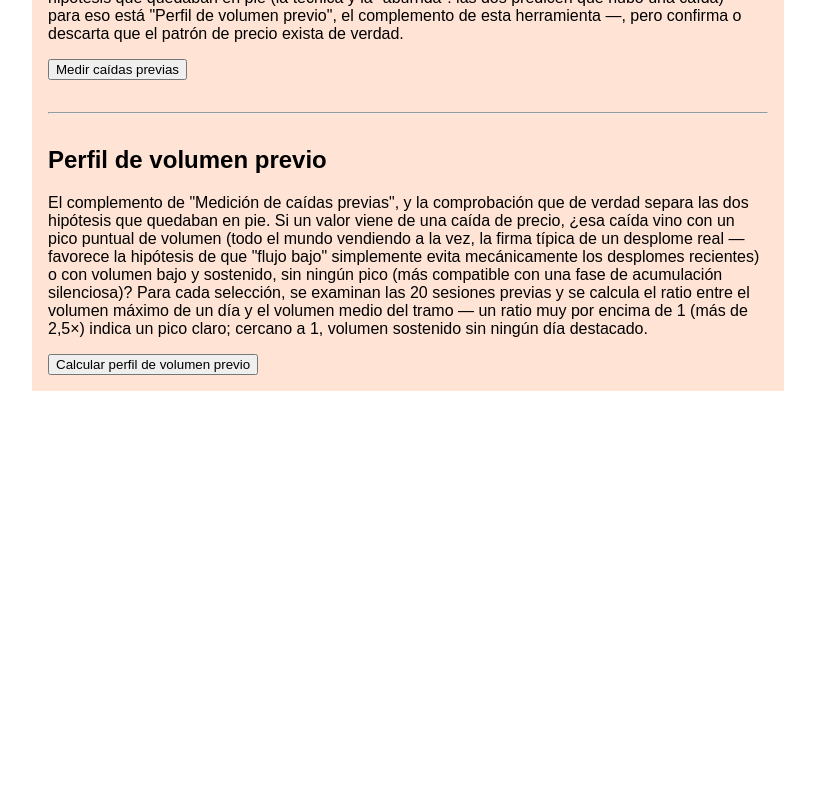
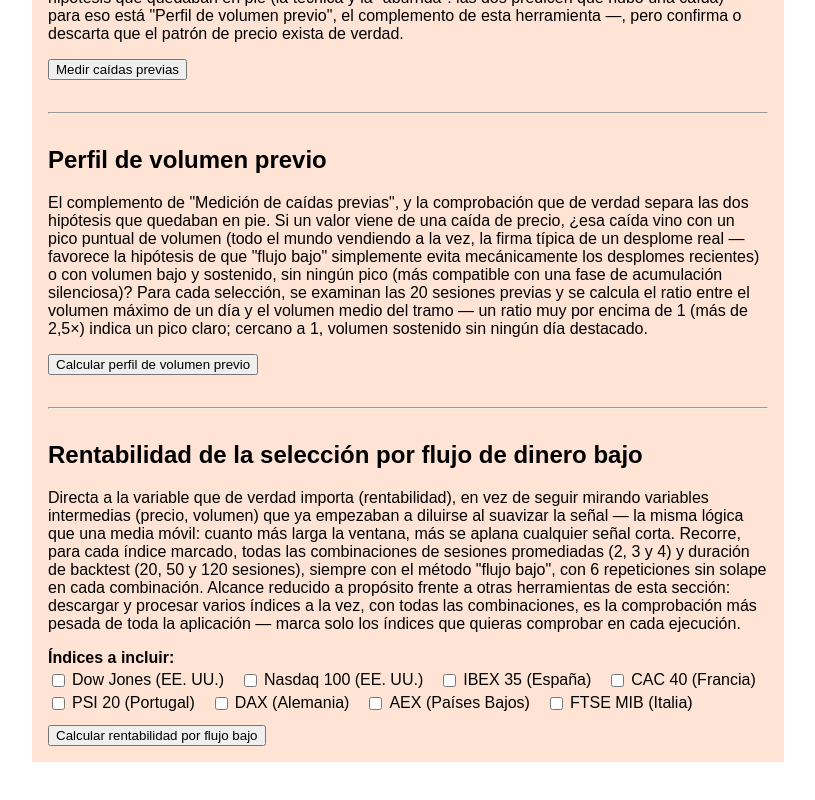
Before and after one commit to antonioluiscliment/fondo-ia-web, a Next.js app: page /anomaliasFlujoBajo in a window 1280 px wide. Shown: the part 846-1646 px from the top of the page, without its empty margins (232-1047 px from the left). Before the commit the page ends 1277 px from the top, so only its background shows below. Built offline with nearby package versions, Linux system fonts and the light colour scheme.

Commit message:
Add files via upload

```diff
--- a/pages/anomaliasFlujoBajo.js
+++ b/pages/anomaliasFlujoBajo.js
@@ -2,7 +2,7 @@ import { useState } from "react";
 import MenuLayout from "../components/MenuLayout";
 import BotonCompartirPdf from "../components/BotonCompartirPdf";
 import { useAppConfig } from "../lib/appConfig";
-import { obtenerIndice, tickerVisible } from "../lib/indices";
+import { obtenerIndice, tickerVisible, INDICES } from "../lib/indices";
 import { descargarTablaPdf } from "../lib/pdfComun";
 
 // Sección de investigación, nacida de una observación durante el
@@ -14,7 +14,7 @@ import { descargarTablaPdf } from "../lib/pdfComun";
 // efecto real o un artefacto de la muestra — ver el icono de
 // información del título para el contexto completo.
 export default function AnomaliasFlujoBajo() {
-  const { t, indiceId, factorPenalizacion, nComponentes, pesoMaximo, frecuenciaRebalanceo, sesionesPuntuacion } =
+  const { t, idioma, indiceId, factorPenalizacion, nComponentes, pesoMaximo, frecuenciaRebalanceo, sesionesPuntuacion } =
     useAppConfig();
   const indice = obtenerIndice(indiceId);
   const nombreIndice = indice.nombre.es;
@@ -31,6 +31,14 @@ export default function AnomaliasFlujoBajo() {
   const [volumen, setVolumen] = useState(null);
   const [cargandoVolumen, setCargandoVolumen] = useState(false);
   const [errorVolumen, setErrorVolumen] = useState(null);
+
+  const INDICES_DISPONIBLES_RENT = INDICES.filter((i) => !!i.etfReferencia || i.id === "psi20");
+  const [indicesRentFlujoBajo, setIndicesRentFlujoBajo] = useState(() =>
+    Object.fromEntries(INDICES_DISPONIBLES_RENT.map((i) => [i.id, false]))
+  );
+  const [rentFlujoBajo, setRentFlujoBajo] = useState(null);
+  const [cargandoRentFlujoBajo, setCargandoRentFlujoBajo] = useState(false);
+  const [errorRentFlujoBajo, setErrorRentFlujoBajo] = useState(null);
 
   const queryComun = `indice=${indiceId}&sesiones=${sesionesPuntuacion}&factor=${factorPenalizacion}&n=${nComponentes}&max=${pesoMaximo}&frecuencia=${frecuenciaRebalanceo}`;
 
@@ -79,6 +87,28 @@ export default function AnomaliasFlujoBajo() {
       setErrorVolumen(e.message);
     } finally {
       setCargandoVolumen(false);
+    }
+  }
+
+  async function realizarRentFlujoBajo() {
+    setCargandoRentFlujoBajo(true);
+    setErrorRentFlujoBajo(null);
+    setRentFlujoBajo(null);
+    try {
+      const idsElegidos = Object.entries(indicesRentFlujoBajo)
+        .filter(([, marcado]) => marcado)
+        .map(([id]) => id);
+      if (idsElegidos.length === 0) throw new Error("Marca al menos un índice.");
+      const resp = await fetch(
+        `/api/rentabilidadFlujoBajo?indices=${idsElegidos.join(",")}&factor=${factorPenalizacion}&n=${nComponentes}&max=${pesoMaximo}&frecuencia=${frecuenciaRebalanceo}`
+      );
+      const json = await resp.json();
+      if (!resp.ok) throw new Error(json.error || "Error desconocido");
+      setRentFlujoBajo(json);
+    } catch (e) {
+      setErrorRentFlujoBajo(e.message);
+    } finally {
+      setCargandoRentFlujoBajo(false);
     }
   }
 
@@ -320,6 +350,124 @@ export default function AnomaliasFlujoBajo() {
           })()}
         </div>
       )}
+
+      <hr style={{ margin: "32px 0" }} />
+
+      <h2>{t.rentFlujoBajoTitulo}</h2>
+      <p>{t.rentFlujoBajoDesc}</p>
+
+      <p style={{ fontWeight: "bold", marginBottom: 4 }}>{t.rentFlujoBajoEtiquetaSeleccion}</p>
+      <div style={{ display: "flex", flexWrap: "wrap", gap: "4px 16px", marginBottom: 12 }}>
+        {INDICES_DISPONIBLES_RENT.map((ind) => (
+          <label key={ind.id} style={{ display: "flex", alignItems: "center", gap: 4 }}>
+            <input
+              type="checkbox"
+              checked={!!indicesRentFlujoBajo[ind.id]}
+              onChange={(e) => setIndicesRentFlujoBajo((prev) => ({ ...prev, [ind.id]: e.target.checked }))}
+            />
+            {ind.nombre[idioma]}
+          </label>
+        ))}
+      </div>
+
+      <button onClick={realizarRentFlujoBajo} disabled={cargandoRentFlujoBajo}>
+        {cargandoRentFlujoBajo ? t.rentFlujoBajoBotonCargando : t.rentFlujoBajoBoton}
+      </button>
+
+      {errorRentFlujoBajo && <p style={{ color: "crimson" }}>{t.error}: {errorRentFlujoBajo}</p>}
+
+      {rentFlujoBajo && (
+        <div style={{ border: "2px solid #333", borderRadius: 6, padding: 16, margin: "12px 0" }}>
+          {rentFlujoBajo.resultados
+            .filter((r) => r.error)
+            .map((r) => (
+              <p key={r.indice} style={{ color: "crimson" }}>
+                {r.nombreIndice} — {t.error}: {r.error}
+              </p>
+            ))}
+
+          {rentFlujoBajo.sesionesPromediadas.map((sesiones) => (
+            <div key={sesiones} style={{ marginTop: 24 }}>
+              <h3>{t.sesionesPromediadasEtiqueta}: {sesiones}</h3>
+              {rentFlujoBajo.duraciones.map((duracion) => (
+                <div key={duracion} style={{ marginTop: 12 }}>
+                  <h4>{duracion} {t.sesionesEtiqueta}</h4>
+                  <div style={{ overflowX: "auto" }}>
+                    <table border="1" cellPadding="6" style={{ borderCollapse: "collapse", width: "100%" }}>
+                      <thead>
+                        <tr>
+                          <th>{t.colIndice}</th>
+                          <th>{t.colRepeticiones}</th>
+                          <th>{t.colRentCarteraMedia}</th>
+                          <th>{t.colRentCarteraRango}</th>
+                          <th>{t.colRentIndiceMediaSimple}</th>
+                        </tr>
+                      </thead>
+                      <tbody>
+                        {rentFlujoBajo.resultados
+                          .filter((r) => !r.error)
+                          .map((r) => {
+                            const c = r.porCombinacion.find((x) => x.sesionesPromediadas === sesiones && x.duracion === duracion);
+                            if (!c) return null;
+                            return (
+                              <tr key={r.indice}>
+                                <td>{r.nombreIndice}</td>
+                                <td>{c.repeticiones}</td>
+                                <td>{c.rentCarteraMedia !== null ? `${c.rentCarteraMedia}%` : "-"}</td>
+                                <td>
+                                  {c.rentCarteraMin !== null && c.rentCarteraMax !== null
+                                    ? `[${c.rentCarteraMin}%, ${c.rentCarteraMax}%]`
+                                    : "-"}
+                                </td>
+                                <td>{c.rentIndiceMedia !== null ? `${c.rentIndiceMedia}%` : "-"}</td>
+                              </tr>
+                            );
+                          })}
+                      </tbody>
+                    </table>
+                  </div>
+                </div>
+              ))}
+            </div>
+          ))}
+
+          {(() => {
+            const opciones = {
+              titulo: t.rentFlujoBajoTitulo,
+              columnas: [t.colIndice, t.sesionesPromediadasEtiqueta, t.colDuracion, t.colRepeticiones, t.colRentCarteraMedia, t.colRentCarteraRango, t.colRentIndiceMediaSimple],
+              filas: rentFlujoBajo.sesionesPromediadas.flatMap((sesiones) =>
+                rentFlujoBajo.duraciones.flatMap((duracion) =>
+                  rentFlujoBajo.resultados
+                    .filter((r) => !r.error)
+                    .map((r) => {
+                      const c = r.porCombinacion.find((x) => x.sesionesPromediadas === sesiones && x.duracion === duracion);
+                      if (!c) return null;
+                      return [
+                        r.nombreIndice,
+                        sesiones,
+                        duracion,
+                        c.repeticiones,
+                        c.rentCarteraMedia !== null ? `${c.rentCarteraMedia}%` : "-",
+                        c.rentCarteraMin !== null && c.rentCarteraMax !== null ? `[${c.rentCarteraMin}%, ${c.rentCarteraMax}%]` : "-",
+                        c.rentIndiceMedia !== null ? `${c.rentIndiceMedia}%` : "-",
+                      ];
+                    })
+                    .filter(Boolean)
+                )
+              ),
+              nombreArchivo: `rentabilidad-flujo-bajo.pdf`,
+            };
+            return (
+              <>
+                <button onClick={() => descargarTablaPdf(opciones)} style={{ marginTop: 12 }}>
+                  {t.descargarPdfBoton}
+                </button>
+                <BotonCompartirPdf opciones={opciones} />
+              </>
+            );
+          })()}
+        </div>
+      )}
     </MenuLayout>
   );
 }
```
